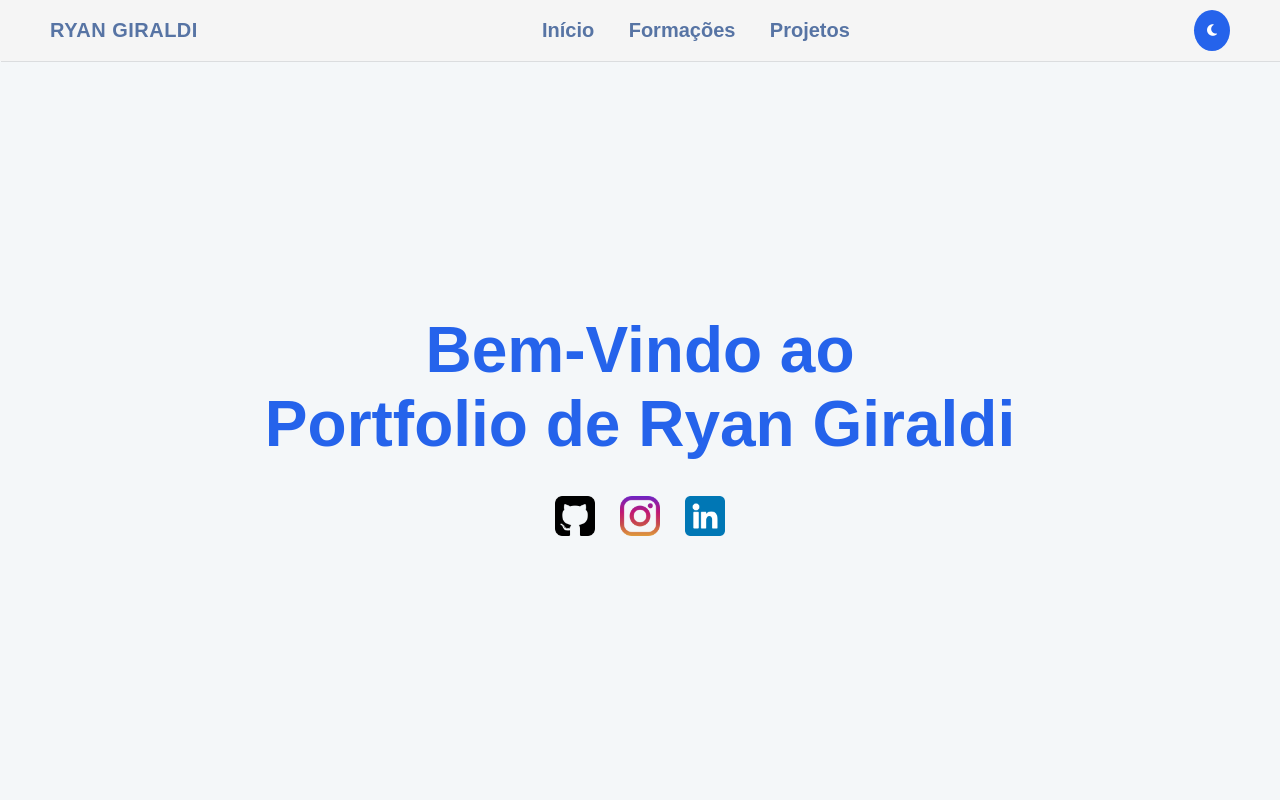
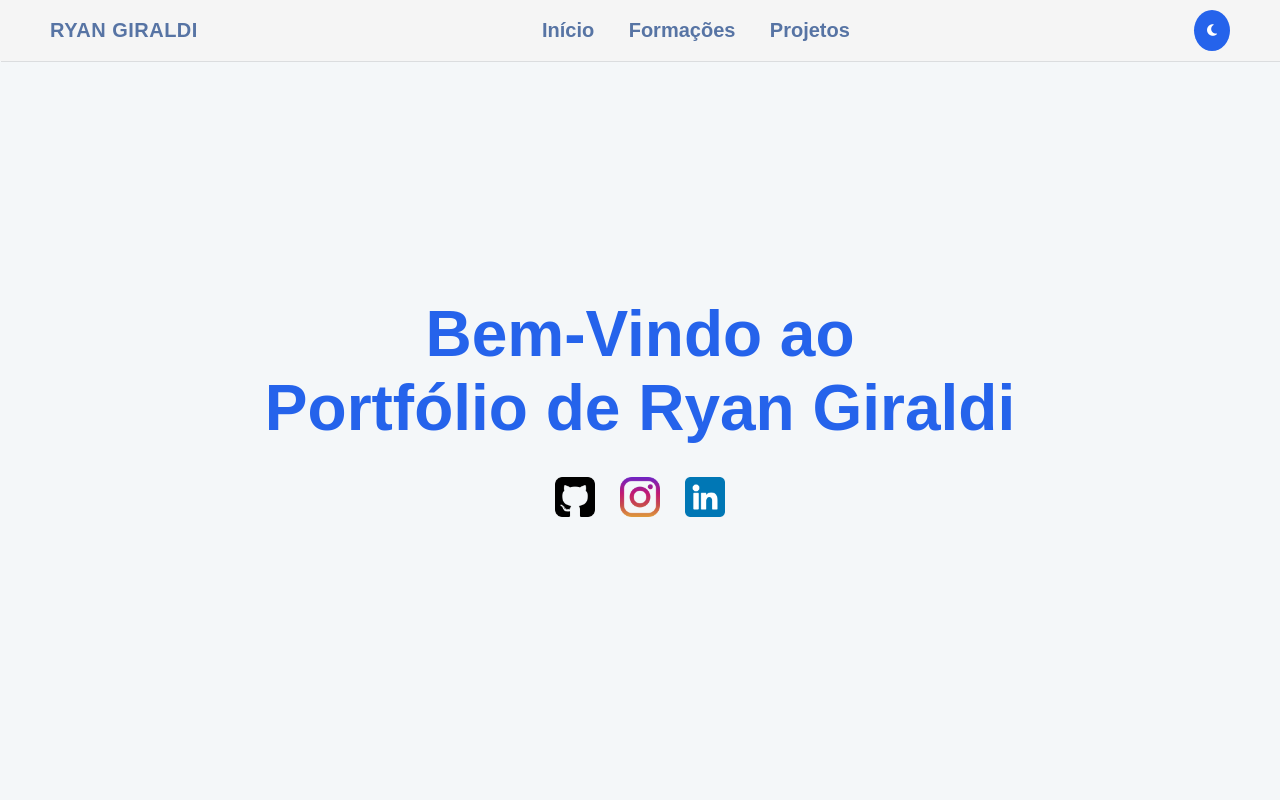
Before and after one commit to RyanGiraldi/teste1, a plain HTML site: page index.html in a window 1280 px wide. Shown: the top 800 px of the page. Drawn offline with Linux system fonts and the light colour scheme; files that its build step writes are made by us from their sources.

Commit message:
mudei algumas coisas

```diff
--- a/index.html
+++ b/index.html
@@ -59,7 +59,7 @@
     <main>
 
         <section id="incio" class="secao-principal">
-            <h1 id="bem-vindo">Bem-Vindo ao <br> Portfolio de Ryan Giraldi</h1>
+            <h1 id="bem-vindo">Bem-Vindo ao <br> Portfólio de Ryan Giraldi</h1>
 
             <div class="social-icons">
                 <a href="#"><img src="imagens/placa-do-github.png" alt="Github"></a>
--- a/style.css
+++ b/style.css
@@ -71,30 +71,22 @@ nav a:hover {
 /* Seção inicio */
 .secao-principal {
     height: 87vh;
-    display: grid;
-    grid-template-columns: repeat(5, 1fr);
-    grid-template-rows: repeat(3, auto 1fr auto);
+    display: flex;
+    flex-direction: column;
+    justify-content: center;
+    align-items: center;
+    text-align: center;
 }
 
 .secao-principal h1 {
     font-size: 8vh; /*3.5rem*/
     color: #2563eb;
     margin-bottom: 2rem;
-    grid-column: 2 / 5;
-    grid-row: 3 / 6;
-
-    display: grid;
-    place-items: center;
-    text-align: center;
-    margin: 0;
 }
 
 .social-icons {
     display: flex;
     gap: 25px;
-    grid-column: 3 / 4;
-    grid-row: 6;
-    justify-content: center;
 }
 
 .social-icons img {
```
